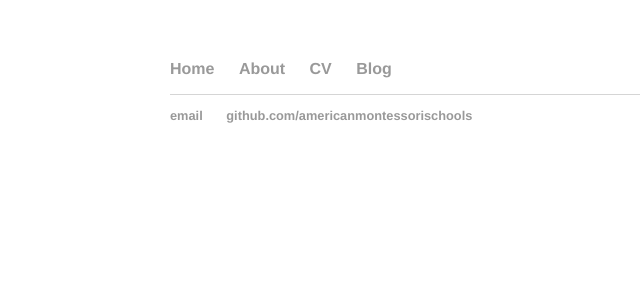
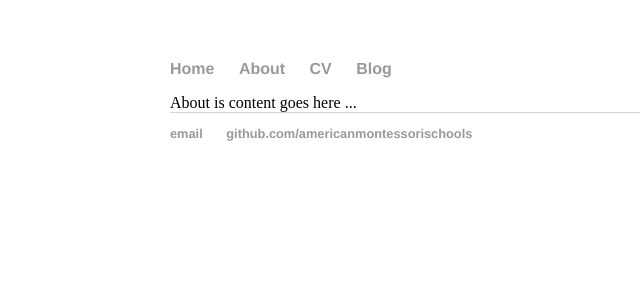
Before and after one commit to americanmontessorischools/americanmontessorischools.github.io, a Jekyll site: the page built from about/index.html, in a window 1280 px wide. Shown: the top 300 px of the page, without its empty margins (22-662 px from the left). Built offline with Jekyll 4.4.1, drawn with Linux system fonts in a browser that asks for light colours.

Commit message:
Update index.html

```diff
--- a/about/index.html
+++ b/about/index.html
@@ -2,3 +2,5 @@
 layout: default
 title: Abount American Montessori Schools
 ---
+
+About is content goes here ...
```
